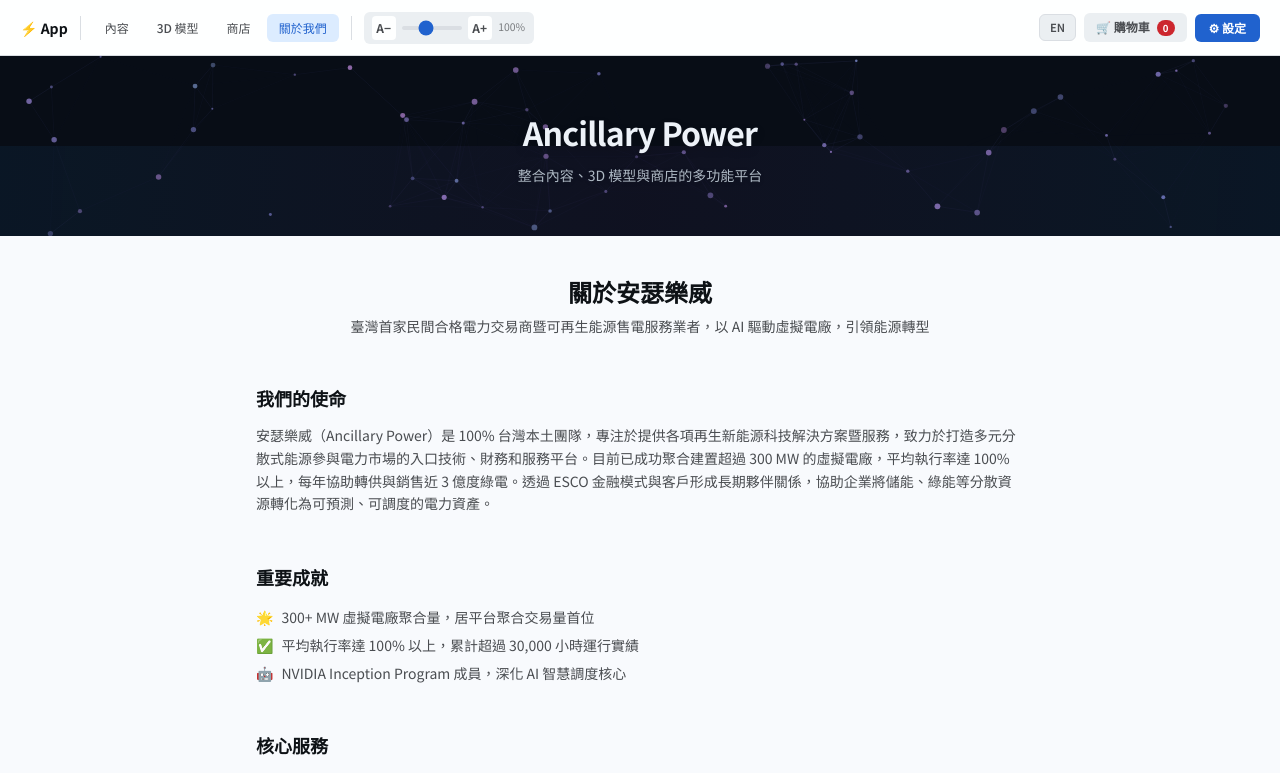
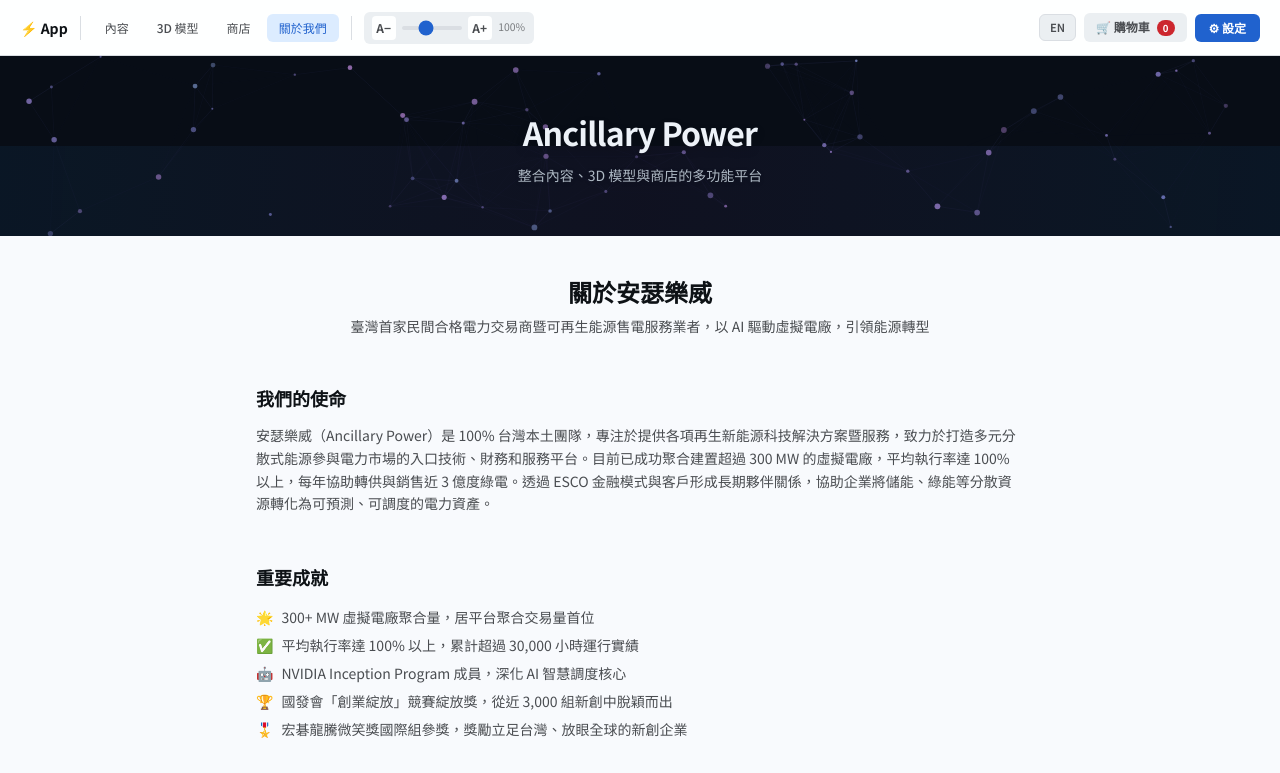
Before and after one commit to ancillarypower/official-site, a React (Vite) app: page /about in a window 1280 px wide. Shown: the top 773 px of the page. Built offline with nearby package versions, Linux system fonts and the light colour scheme; no server answers.

Commit message:
feat(pages): add award highlights to AboutPage

```diff
--- a/src/pages/AboutPage.tsx
+++ b/src/pages/AboutPage.tsx
@@ -4,6 +4,8 @@
   { icon: "\ud83c\udf1f", key: "about_highlight_vpp" },
   { icon: "\u2705", key: "about_highlight_dispatch" },
   { icon: "\ud83e\udd16", key: "about_highlight_nvidia" },
+  { icon: "\ud83c\udfc6", key: "about_highlight_bloom" },
+  { icon: "\ud83c\udf96\ufe0f", key: "about_highlight_acer" },
 ] as const;
 
 const SERVICES = [
```
